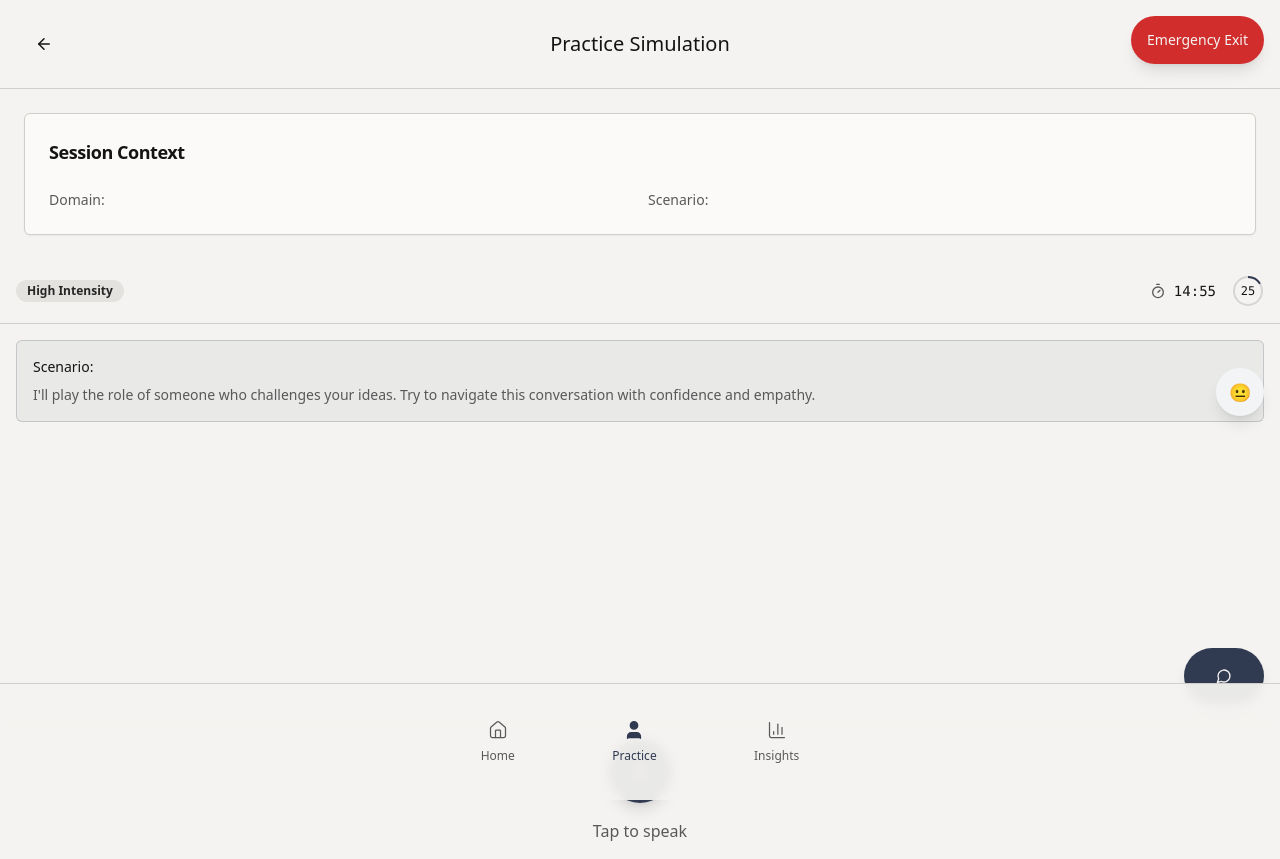
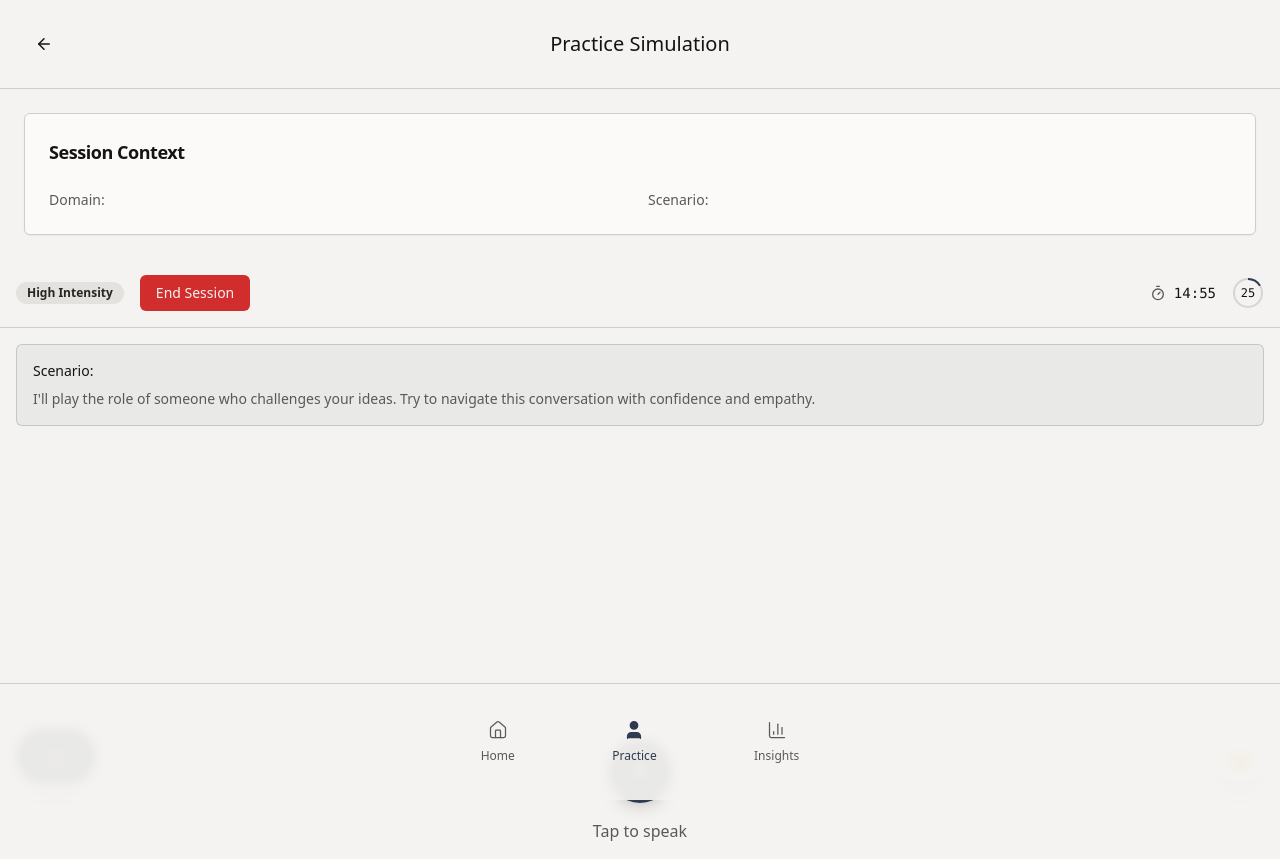
Before and after one commit to Shukrita-Puri/MindModule_SeniorLeader_B2C_Final, a React (Vite) app: page /simulation in a window 1280 px wide. Built offline with nearby package versions, Linux system fonts and the light colour scheme.

Commit message:
Refactor: Improve control layout and header
- Repositioned the text mode toggle to the bottom-left.
- Kept the AI avatar on the bottom-right.
- Repositioned the end session button in the header.
- Added bottom padding to the page.
- Adjusted the header layout.

```diff
--- a/src/components/VoiceFirstSimulation.tsx
+++ b/src/components/VoiceFirstSimulation.tsx
@@ -179,6 +179,15 @@ const VoiceFirstSimulation = ({
           <Badge variant="secondary" className="text-xs">
             High Intensity
           </Badge>
+
+          <Button
+            onClick={onEndSession}
+            variant="destructive"
+            size="sm"
+            className="px-4 py-2 text-sm rounded-lg hover:scale-105 active:scale-95 transition-all duration-200"
+          >
+            End Session
+          </Button>
         </div>
 
         <div className="flex items-center gap-4">
@@ -225,7 +234,7 @@ const VoiceFirstSimulation = ({
       </div>
 
       {/* Messages Area */}
-      <div className="flex-1 overflow-y-auto p-4 space-y-4">
+      <div className="flex-1 overflow-y-auto p-4 space-y-4 pb-20">
         {/* Initial scenario */}
         <div className="bg-primary/5 p-4 rounded-lg border border-primary/20">
           <p className="text-sm text-foreground font-medium mb-2">Scenario:</p>
@@ -271,20 +280,8 @@ const VoiceFirstSimulation = ({
         )}
       </div>
 
-      {/* Emergency End Session Button - Top Right */}
-      <div className="fixed top-4 right-4 z-50">
-        <Button
-          onClick={onEndSession}
-          variant="destructive"
-          size="lg"
-          className="min-w-[48px] min-h-[48px] px-4 py-2 rounded-full shadow-lg hover:scale-105 active:scale-95 transition-all duration-200 animate-pulse-subtle"
-        >
-          Emergency Exit
-        </Button>
-      </div>
-
-      {/* Switch Mode FAB - Bottom Right Thumb Zone */}
-      <div className="fixed bottom-24 right-4 z-40">
+      {/* Switch Mode FAB - Bottom Left Thumb Zone */}
+      <div className="fixed bottom-4 left-4 z-40">
         <Button
           onClick={toggleVoiceMode}
           variant="secondary"
@@ -299,8 +296,8 @@ const VoiceFirstSimulation = ({
         </Button>
       </div>
 
-      {/* AI Avatar with Emotion */}
-      <div className="fixed bottom-96 right-4 z-40">
+      {/* AI Avatar with Emotion - Bottom Right */}
+      <div className="fixed bottom-4 right-4 z-40">
         <div className="relative">
           <Button
             onClick={() => setShowEmotionBreakdown(!showEmotionBreakdown)}
```
